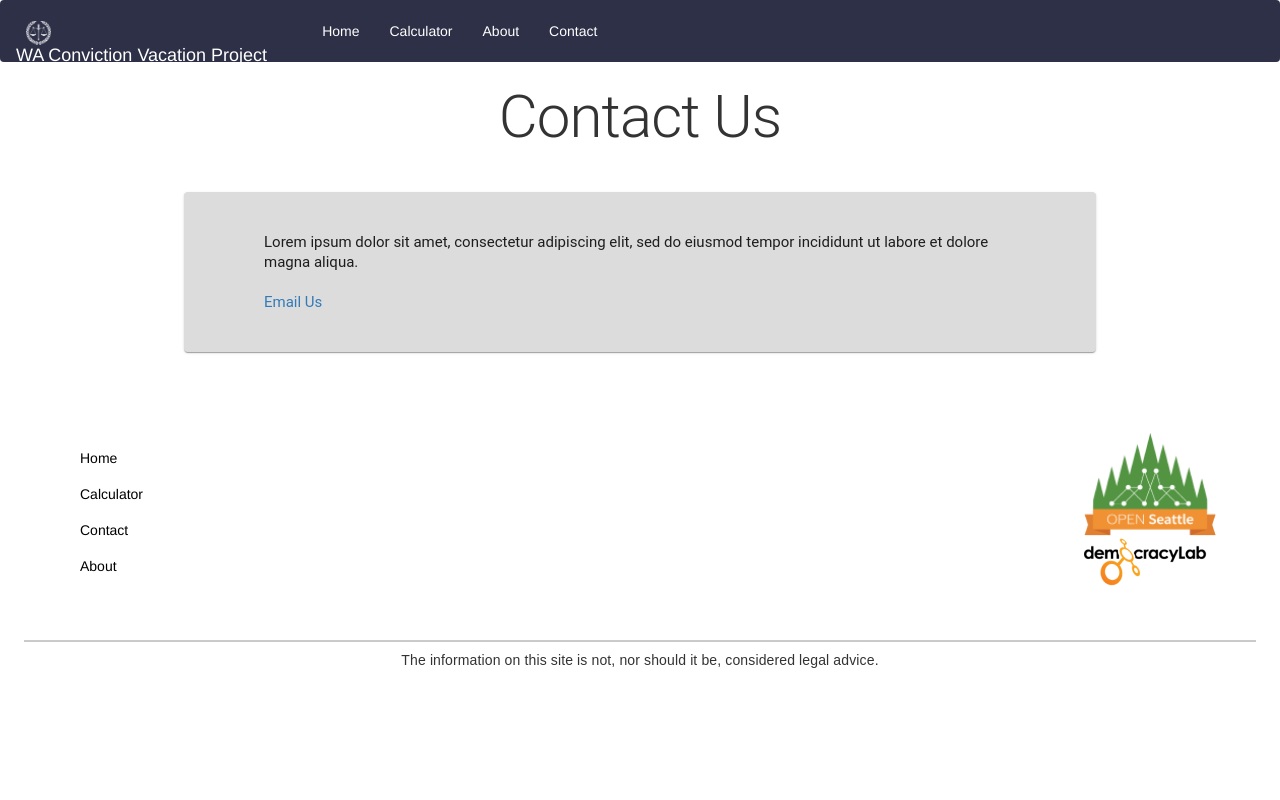
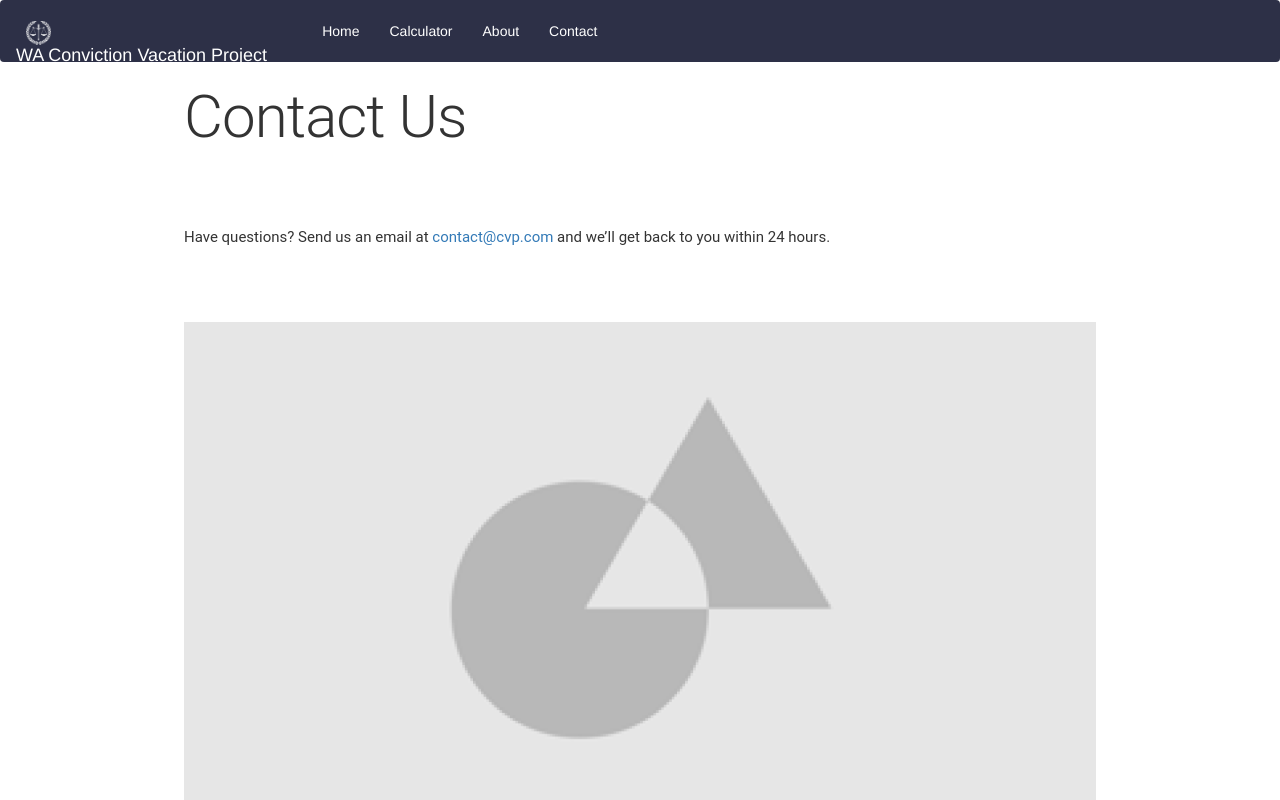
Before and after one commit to openseattle/clearviction-v1, a React (Create React App) app: page /contact in a window 1280 px wide. Shown: the top 800 px of the page. Built offline with nearby package versions, Linux system fonts and the light colour scheme.

Commit message:
update contact page closer to figma file mvp

```diff
--- a/src/Pages/ContactPage.jsx
+++ b/src/Pages/ContactPage.jsx
@@ -2,14 +2,23 @@ import {
   Container,
   Typography,
   Box,
+  makeStyles,
   Paper,
-  makeStyles,
 } from "@material-ui/core";
 import Footer from "../Components/Footer";
+import placeholder from "../Assets/placeholder_contact.png";
+import ContactForm from "../Components/ContactForm";
 
 const useStyles = makeStyles({
   bg: {
     backgroundColor: "var(--light-gray)",
+    borderRadius: 0,
+    padding: "2.5em",
+  },
+  bigImage: { width: "100%" },
+  subtext: {
+    marginTop: "5em",
+    marginBottom: "5em",
   },
 });
 
@@ -18,22 +27,23 @@ const ContactPage = () => {
   return (
     <>
       <Container maxWidth="md">
-        <Typography variant="h1" align="center">
-          Contact Us
-        </Typography>
-        <Paper className={classes.bg}>
-          <Box padding={5} margin={5}>
-            <Typography variant="h5">
-              Lorem ipsum dolor sit amet, consectetur adipiscing elit, sed do
-              eiusmod tempor incididunt ut labore et dolore magna aliqua.
-            </Typography>
-            <br />
-            <Typography variant="h5">
-              <a href="mailto:contact@cvp.org"> Email Us</a>
-            </Typography>
-          </Box>
-        </Paper>
+        <Box>
+          <Typography variant="h1">Contact Us</Typography>
+          <Typography variant="h5" className={classes.subtext}>
+            Have questions? Send us an email at{" "}
+            <a href="mailto:contact@cvp.com">contact@cvp.com</a> and we’ll get
+            back to you within 24 hours.
+          </Typography>
+        </Box>
+
+        <Box
+          className={classes.bigImage}
+          component="img"
+          src={placeholder}
+          alt="big interesting image"
+        />
       </Container>
+
       <Footer />
     </>
   );
```
Also changed, not shown: src/Assets/placeholder_contact.png (added).
